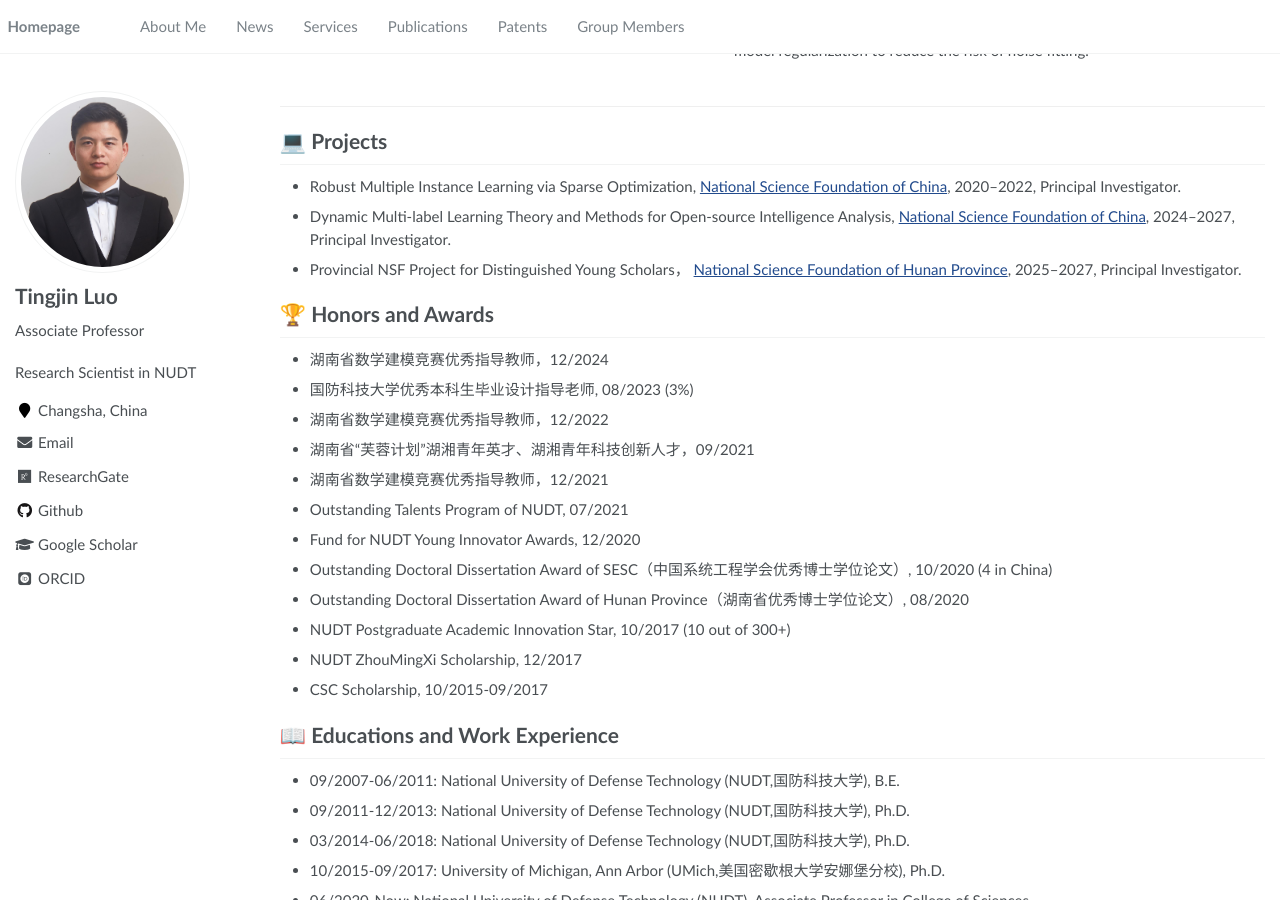
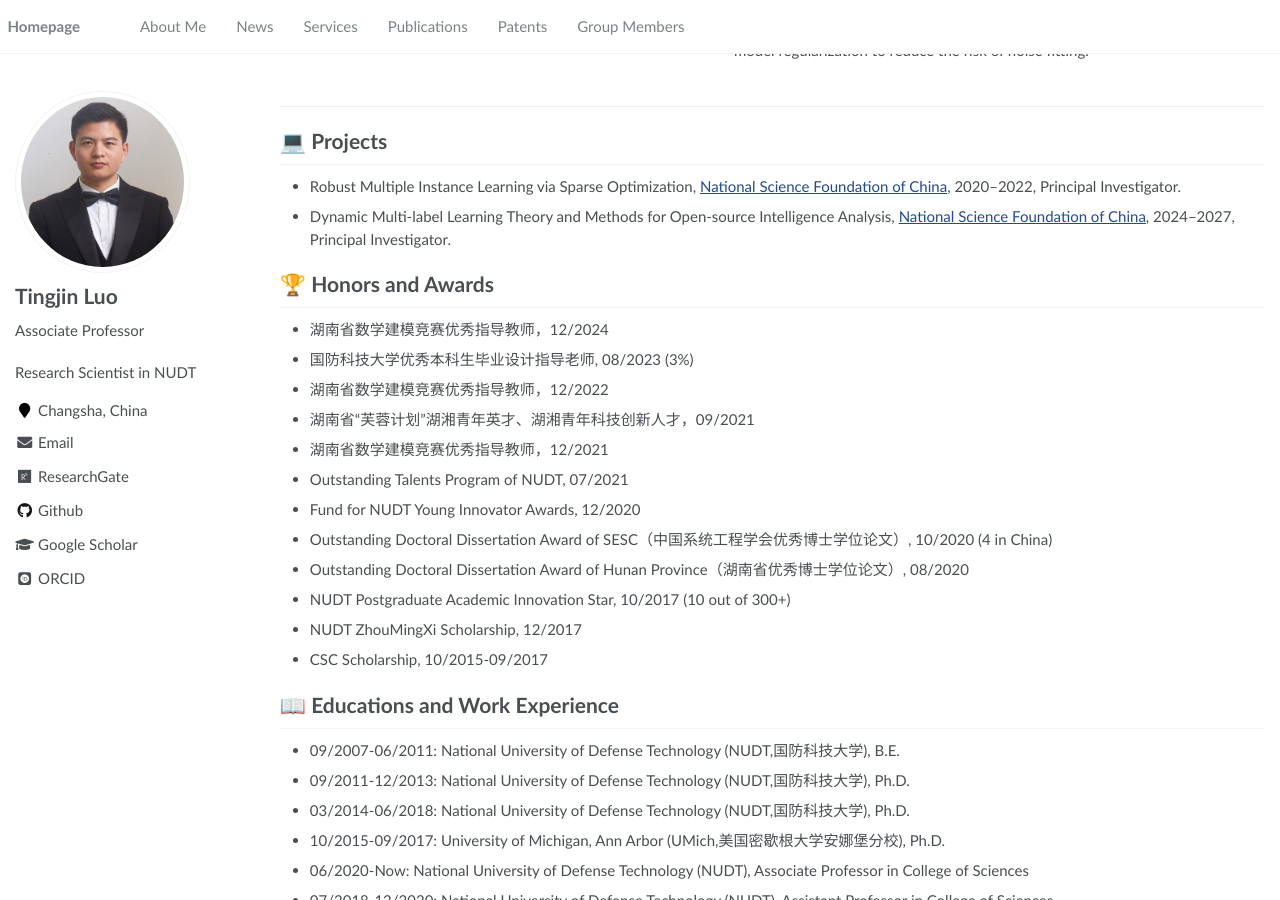
Before and after one commit to HorizonAILab/HorizonAILab.github.io, a Jekyll site: the page built from _pages/about.md, in a window 1280 px wide and 900 px high, scrolled down 4209 px. Built offline with Jekyll 4.4.1, drawn with Linux system fonts in a browser that asks for light colours; some web fonts are replaced.

Commit message:
Update about.md

```diff
--- a/_pages/about.md
+++ b/_pages/about.md
@@ -154,8 +154,6 @@ Quanjiang Li, **Tingjin Luo#**, Jiaohui Liao
 
 - Dynamic Multi-label Learning Theory and Methods for Open-source Intelligence Analysis, [National Science Foundation of China](https://www.nsfc.gov.cn/), 2024–2027, Principal Investigator.
 
-- Provincial NSF Project for Distinguished Young Scholars， [National Science Foundation of Hunan Province](https://kjt.hunan.gov.cn/kjt/zxgz/zkjj/index.html), 2025–2027, Principal Investigator.
-
 
 # 🏆 Honors and Awards
 - 湖南省数学建模竞赛优秀指导教师，12/2024
```
